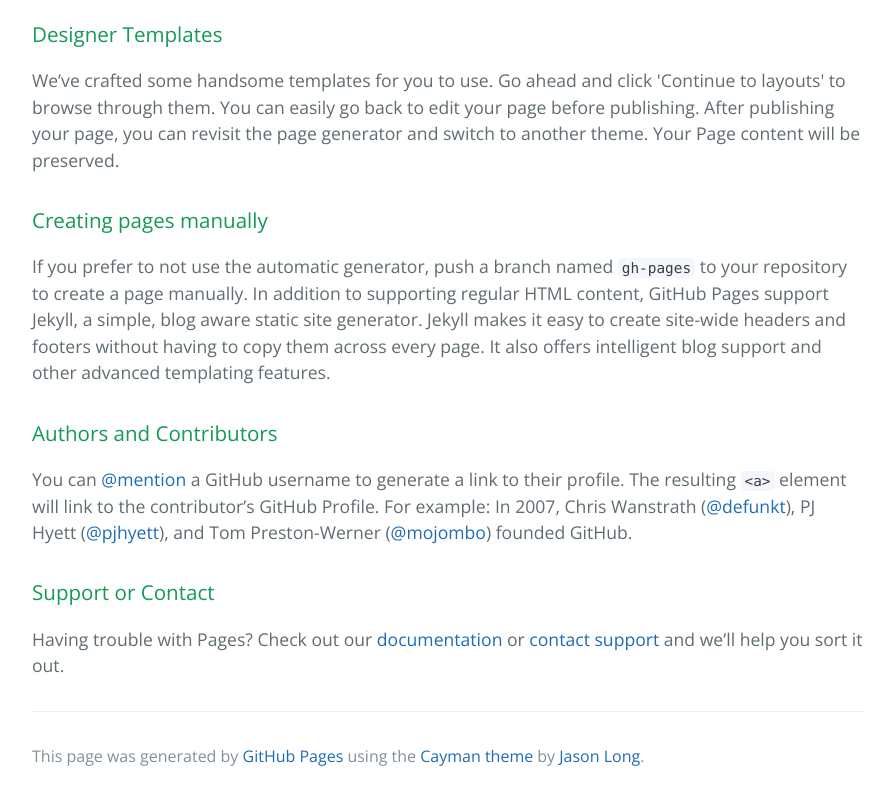
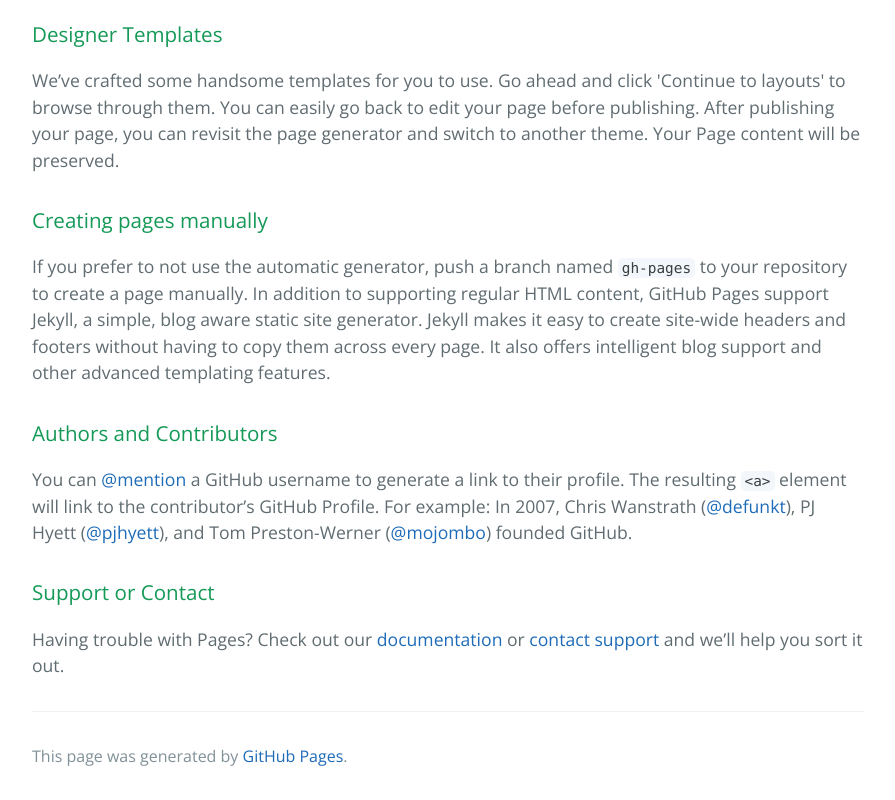
Before and after one commit to terryapodaca/terryapodaca.github.io, a plain HTML site: page index.html in a window 1280 px wide. Shown: the part 516-1316 px from the top of the page, without its empty margins (192-1087 px from the left). Drawn offline with nearby package versions, Linux system fonts and the light colour scheme.

Commit message:
Testing VSCode Commit

```diff
--- a/index.html
+++ b/index.html
@@ -43,7 +43,7 @@
 
       <footer class="site-footer">
 
-        <span class="site-footer-credits">This page was generated by <a href="https://pages.github.com">GitHub Pages</a> using the <a href="https://github.com/jasonlong/cayman-theme">Cayman theme</a> by <a href="https://twitter.com/jasonlong">Jason Long</a>.</span>
+        <span class="site-footer-credits">This page was generated by <a href="https://pages.github.com">GitHub Pages</a>.</span>
       </footer>
 
     </section>
```
